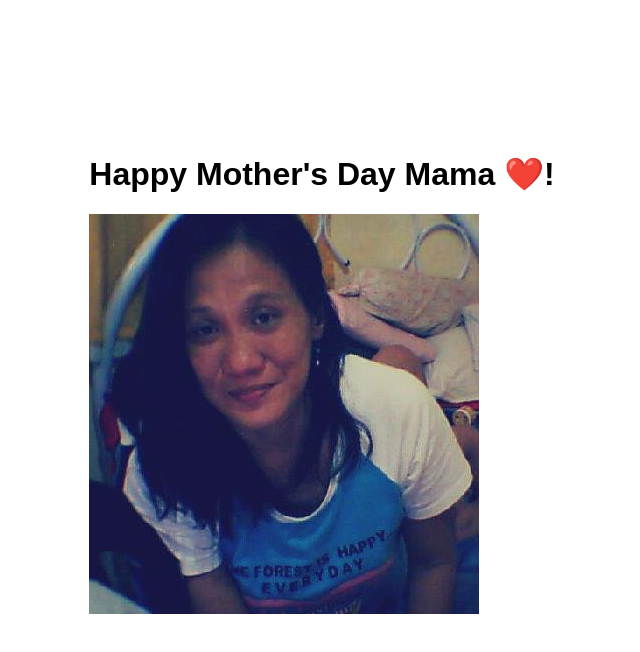
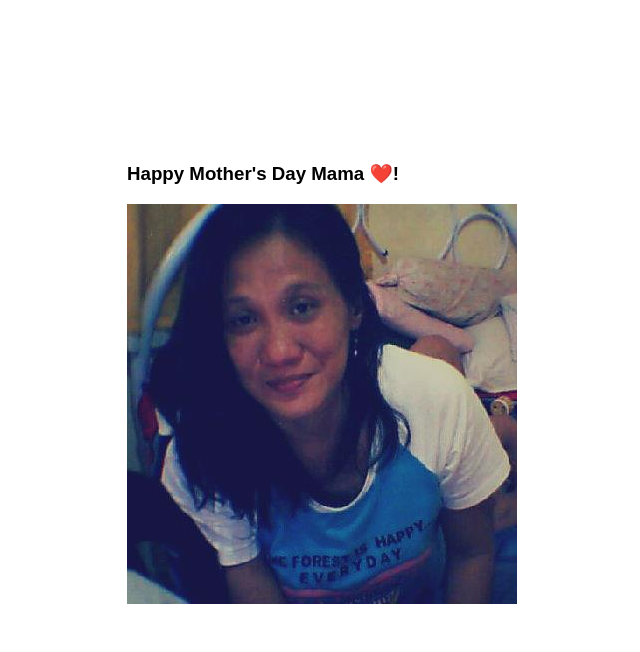
Before and after one commit to Vherniel/Vherniel.github.io, a plain HTML site: page mama.html in a window 1280 px wide. Shown: the whole page, without its empty margins (318-958 px from the left). Drawn offline with Linux system fonts and the light colour scheme.

Commit message:
Update mama.html

```diff
--- a/mama.html
+++ b/mama.html
@@ -12,7 +12,7 @@
    </style>
 </head>
 <body style="display: inline-block; margin: auto; padding-bottom: 3em;">
-   <h1>Happy Mother's Day Mama ❤️!</h1>
+   <h3>Happy Mother's Day Mama ❤️!</h3>
    <img src="mama.jpg" alt="❤️">
 </body>
 </html>
```
